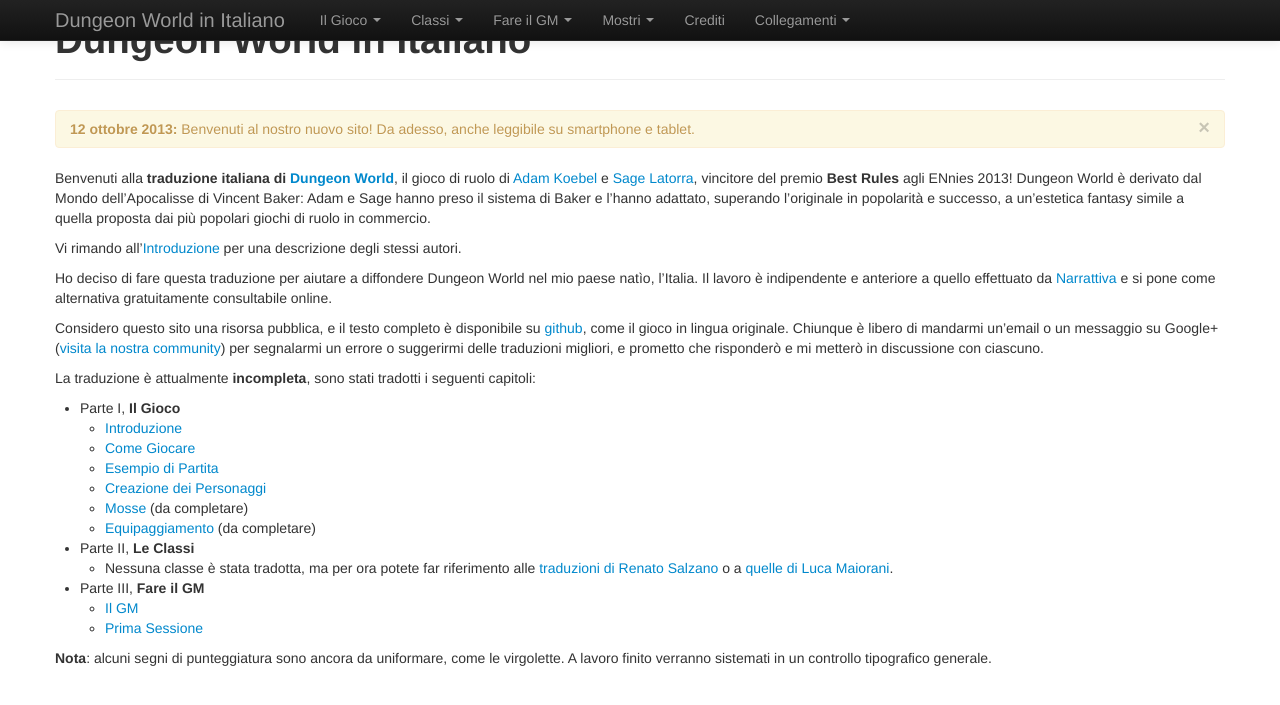
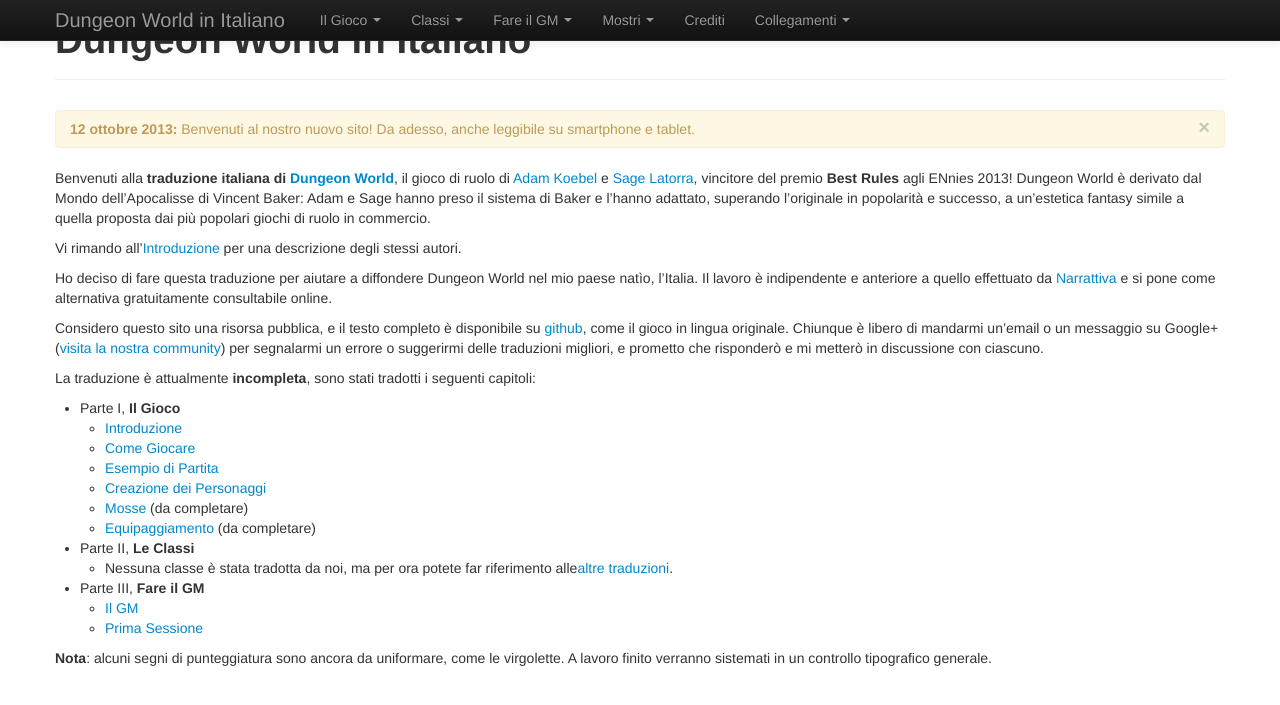
Before and after one commit to Kelmor91/Dungeon-World-Italiano, a Jekyll site: the page built from index.md, in a window 1280 px wide and 900 px high, scrolled down 50 px. Shown: the top 705 px of the window. Built offline with Jekyll 4.4.1, drawn with Linux system fonts in a browser that asks for light colours; nearby versions of some CDN libraries; comment, search, counter and statistics services are not loaded.

Commit message:
corretto titolo

```diff
--- a/_layouts/default.html
+++ b/_layouts/default.html
@@ -3,7 +3,7 @@
 <head>
     <meta http-equiv="content-type" content="text/html; charset=utf-8"/>
     <meta name="viewport" content="width=device-width, initial-scale=1.0">
-    <title>{{ page.title }}{% if page.title != site.name %} &ndash; {{ site.name }} {% endif %}</title>
+    <title>{{ page.title }}{% if page.title != site.name %} &ndash; Dungeon World in Italiano {% endif %}</title>
     <meta name="description" content="La traduzione italiana, libera e gratuita, di Dungeon World, il gioco di ruolo di Adam Koebel e Sage LaTorra.">
 	<meta name="keywords" content="Dungeon World,GDR,RPG,traduzione,Italiano,storygames">
 	<meta name="author" content="Claudio Freda">
--- a/index.md
+++ b/index.md
@@ -30,7 +30,7 @@
 	</ul>
 	<li>Parte II, <b>Le Classi</b></li>
 	<ul>
-		<li>Nessuna classe è stata tradotta, ma per ora potete far riferimento alle<a href="http://caretaker.altervista.org/giochi-di-ruolo/"> traduzioni di Renato Salzano</a> o a <a href="https://drive.google.com/folderview?id=0B6-j3YBM7u0pMTNnNW0zV0VtOGM&usp=sharing">quelle di Luca Maiorani</a>.</li>
+		<li>Nessuna classe è stata tradotta da noi, ma per ora potete far riferimento alle<a href="classi-temp">altre traduzioni</a>.</li>
 	</ul>
 	<li>Parte III, <b>Fare il GM</b></li>
 	<ul>
```
